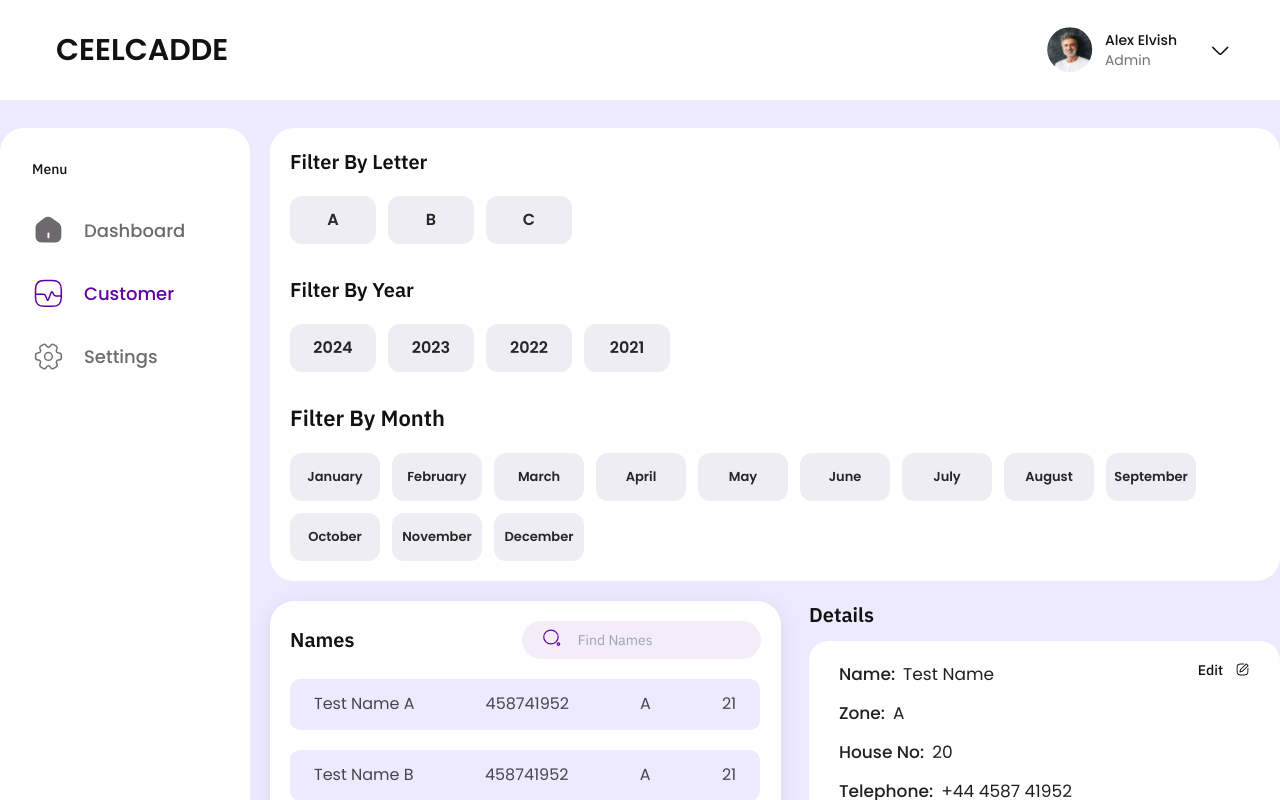
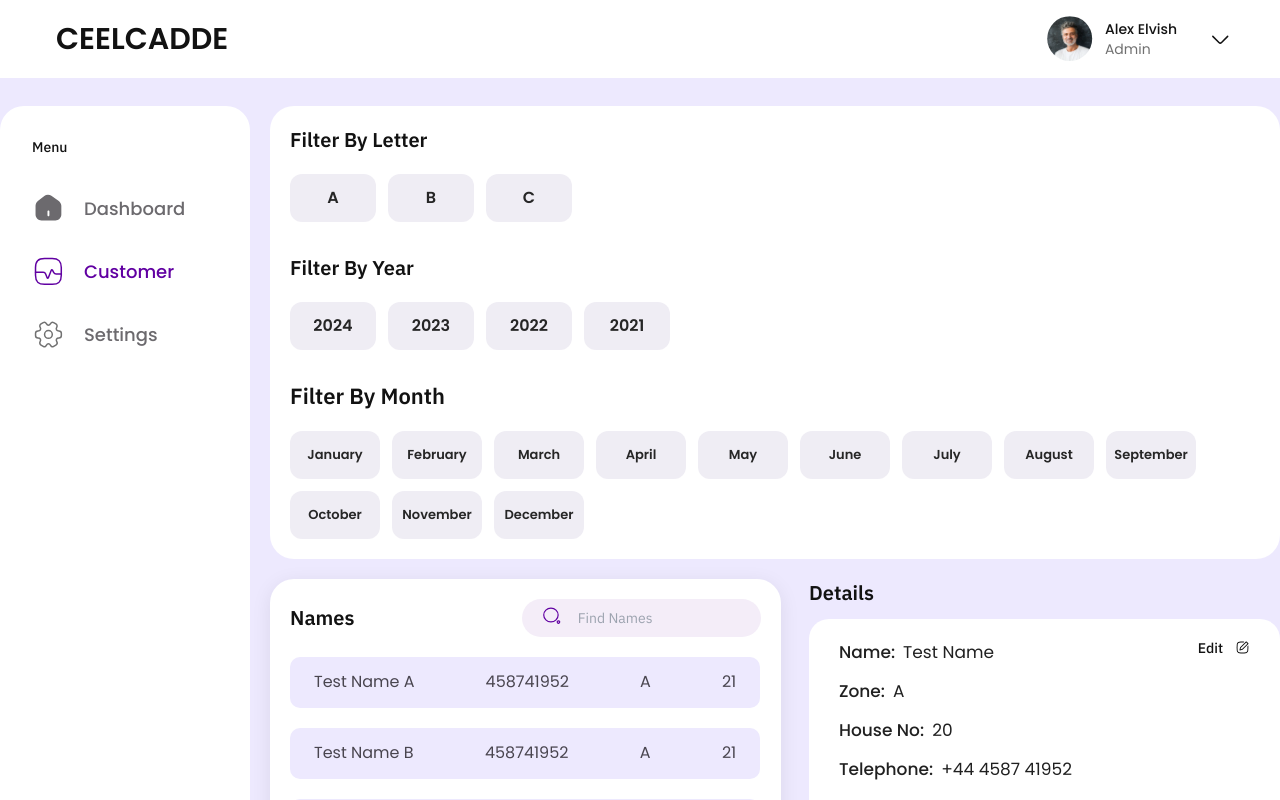
Before and after one commit to vikramkumartejani/customers, a React (Create React App) app: page / in a window 1280 px wide. Shown: the top 800 px of the page. Built offline with nearby package versions, Linux system fonts and the light colour scheme.

Commit message:
decreasing size

```diff
--- a/src/components/Header.js
+++ b/src/components/Header.js
@@ -26,7 +26,7 @@ const Header = () => {
 
   return (
     <header className="flex items-center justify-between w-full bg-white px-3 sm:px-10 pt-4 pb-4">
-      <div className="md:p-4 p-1">
+      <div className="md:px-4 px-1">
         <h1 className="text-xl sm:text-3xl text-[#121212] font-semibold uppercase">
           Ceelcadde
         </h1>
```
